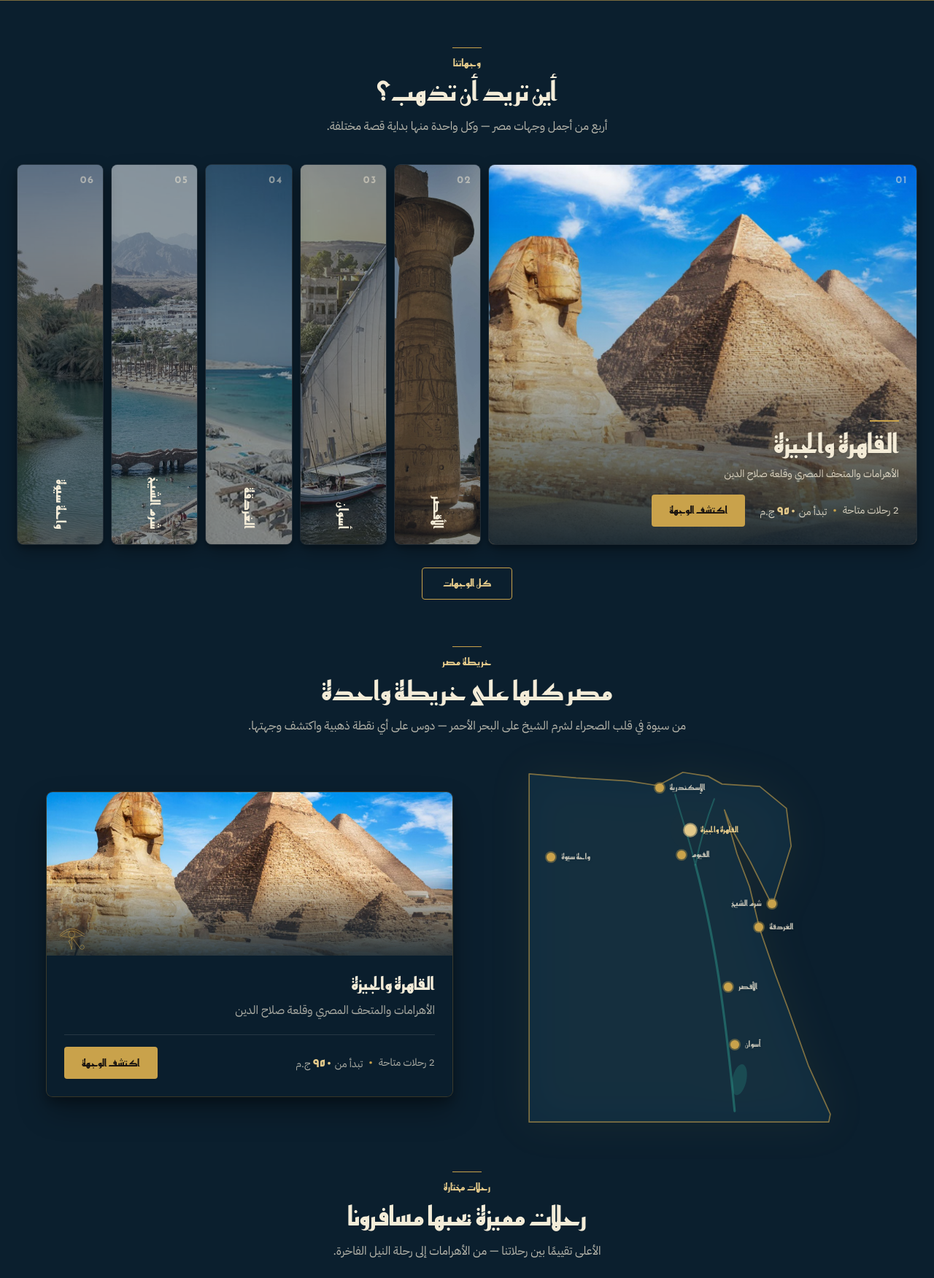
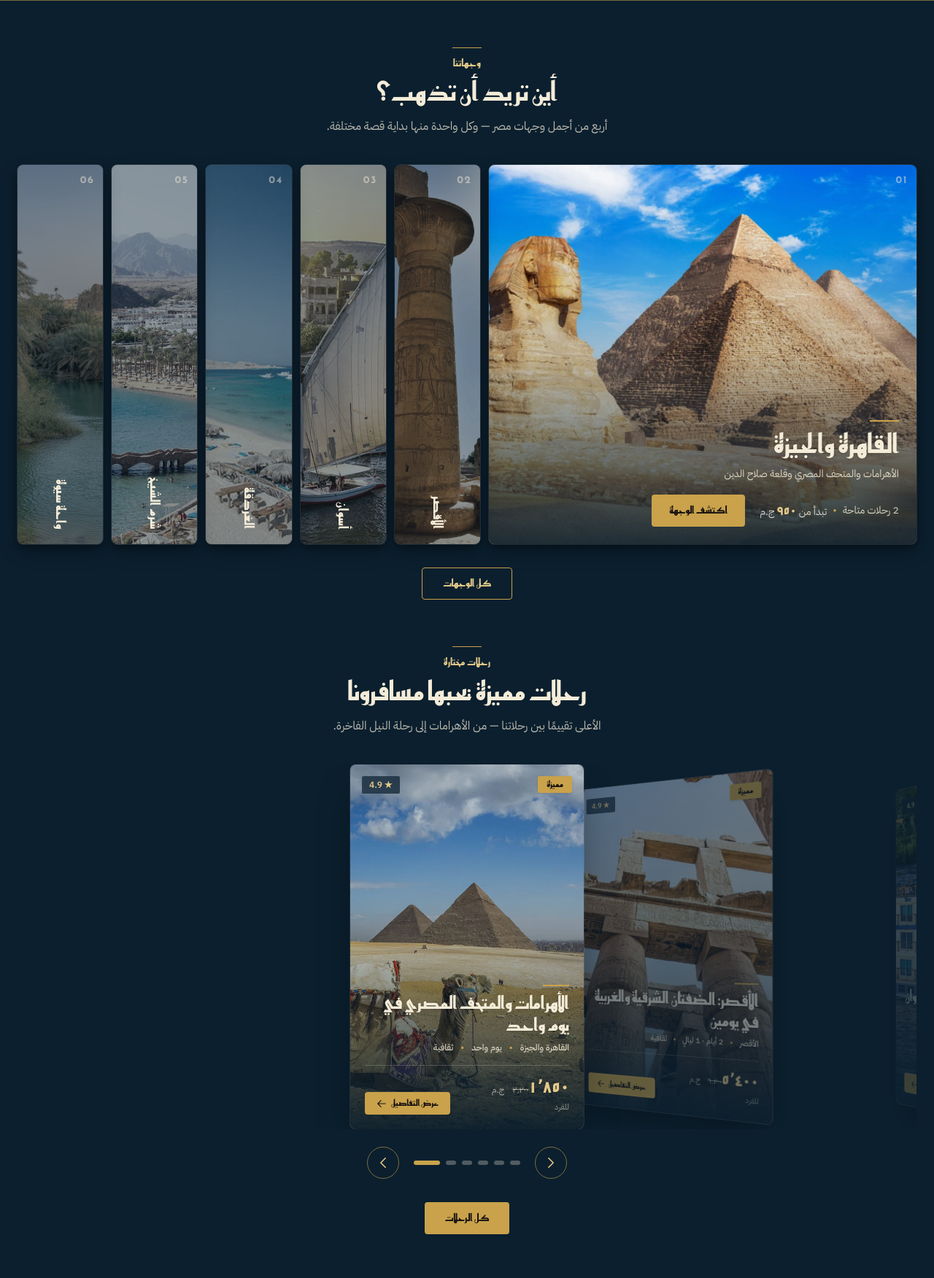
Before and after one commit to sayedelshazly/Masr-Rayh_Gay, a Laravel app: page / in a window 1280 px wide. Shown: the part 921-2673 px from the top of the page at 73% size. Run offline with Laravel 12, Linux system fonts and the light colour scheme; data comes from the database, SQL or seed files in the repository; style sheets or scripts are compiled from the project's sources; some libraries are stand-ins or nearby versions.

Commit message:
Remove Egypt map section and hero search form; hero rebalanced around its two CTAs

```diff
--- a/resources/js/Components/EgyptMap.jsx
+++ /dev/null
@@ -1,170 +0,0 @@
-import { useEffect, useState } from 'react';
-import { useLocale } from '../i18n/LocaleContext';
-import { formatPrice, localized } from '../lib/format';
-import Button from './Button';
-
-/**
- * Interactive map of Egypt — a stylised golden outline (with the Nile
- * drawn in turquoise) carrying the eight destinations as pulsing
- * pins. Selecting a pin (tap, click, or the slow auto-tour that runs
- * until the visitor takes over) fills the side panel with that
- * destination's photo, tagline and explore link. Pin positions are
- * real lat/lng projected onto the outline's viewBox.
- */
-const PIN_POSITIONS = {
-    alexandria: { x: 42, y: 6.5 },
-    'cairo-giza': { x: 51.8, y: 18.3 },
-    fayoum: { x: 49, y: 25.2 },
-    siwa: { x: 7.5, y: 25.7 },
-    luxor: { x: 64, y: 61.7 },
-    aswan: { x: 66, y: 77.8 },
-    hurghada: { x: 73.8, y: 45.2 },
-    'sharm-el-sheikh': { x: 77.8, y: 38.7, labelLeft: true },
-};
-
-const EGYPT_OUTLINE =
-    'M 2,12 L 62,17 L 128,21 L 166,27 L 198,10 L 230,15 L 248,25 L 296,28 L 330,56 L 336,104 L 312,180 L 284,124 L 263,87 L 251,58 L 267,114 L 283,156 L 296,210 L 316,268 L 333,314 L 358,384 L 386,446 L 384,456 L 2,456 Z';
-
-export default function EgyptMap({ destinations }) {
-    const { t, locale } = useLocale();
-    const pinned = destinations.filter((destination) => PIN_POSITIONS[destination.slug]);
-    const [activeSlug, setActiveSlug] = useState(pinned[0]?.slug);
-    const [auto, setAuto] = useState(true);
-
-    // A slow guided tour of the pins until the visitor picks one.
-    useEffect(() => {
-        if (!auto || pinned.length < 2) {
-            return undefined;
-        }
-        const id = setInterval(() => {
-            setActiveSlug((current) => {
-                const index = pinned.findIndex((destination) => destination.slug === current);
-                return pinned[(index + 1) % pinned.length].slug;
-            });
-        }, 4200);
-        return () => clearInterval(id);
-    }, [auto, pinned]);
-
-    const active = pinned.find((destination) => destination.slug === activeSlug) ?? pinned[0];
-
-    if (!active) {
-        return null;
-    }
-
-    const select = (slug) => {
-        setAuto(false);
-        setActiveSlug(slug);
-    };
-
-    return (
-        <div className="mx-auto grid max-w-6xl items-center gap-10 lg:grid-cols-2">
-            {/* ——— the map ——— */}
-            <div className="relative mx-auto aspect-[400/460] w-full max-w-[430px]">
-                <svg
-                    viewBox="0 0 400 460"
-                    className="absolute inset-0 h-full w-full [filter:drop-shadow(0_0_28px_rgba(201,162,75,0.14))]"
-                    aria-hidden="true"
-                >
-                    <path d={EGYPT_OUTLINE} className="fill-nile-800/45 stroke-gold-500/60" strokeWidth="1.6" strokeLinejoin="round" />
-                    {/* the Nile */}
-                    <path
-                        d="M 264,442 C 258,380 252,330 246,288 C 240,244 228,180 214,128"
-                        fill="none"
-                        className="stroke-turquoise-600"
-                        strokeWidth="3"
-                        strokeLinecap="round"
-                        opacity="0.55"
-                    />
-                    <path d="M 214,128 C 206,96 196,66 188,38 M 214,128 C 220,98 228,70 238,44" fill="none" className="stroke-turquoise-600" strokeWidth="2" strokeLinecap="round" opacity="0.45" />
-                    <ellipse cx="270" cy="402" rx="9" ry="20" transform="rotate(12 270 402)" className="fill-turquoise-600" opacity="0.3" />
-                </svg>
-
-                {pinned.map((destination) => {
-                    const pos = PIN_POSITIONS[destination.slug];
-                    const isActive = destination.slug === active.slug;
-                    const name = localized(destination, 'name', locale);
-
-                    return (
-                        <button
-                            key={destination.id}
-                            type="button"
-                            onClick={() => select(destination.slug)}
-                            onMouseEnter={() => select(destination.slug)}
-                            aria-pressed={isActive}
-                            aria-label={name}
-                            className="group absolute z-10 -translate-x-1/2 -translate-y-1/2"
-                            style={{ left: `${pos.x}%`, top: `${pos.y}%` }}
-                        >
-                            <span className="relative flex h-7 w-7 items-center justify-center">
-                                {isActive && (
-                                    <span aria-hidden="true" className="absolute inline-flex h-full w-full animate-ping rounded-full bg-gold-500/45" />
-                                )}
-                                <span
-                                    aria-hidden="true"
-                                    className={`relative inline-flex rounded-full ring-2 transition-all duration-300 ${
-                                        isActive
-                                            ? 'h-4 w-4 bg-gold-300 ring-gold-300/60'
-                                            : 'h-3 w-3 bg-gold-500 ring-gold-500/40 group-hover:scale-125'
-                                    }`}
-                                />
-                            </span>
-                            <span
-                                className={`font-display pointer-events-none absolute top-1/2 -translate-y-1/2 whitespace-nowrap text-[11px] font-bold drop-shadow transition-all duration-300 ${
-                                    pos.labelLeft ? 'right-full me-1' : 'left-full ms-1'
-                                } ${isActive ? 'text-gold-300' : 'text-sand-100/75'} ${isActive ? '' : 'hidden sm:block'}`}
-                            >
-                                {name}
-                            </span>
-                        </button>
-                    );
-                })}
-            </div>
-
-            {/* ——— the panel ——— */}
-            <div
-                key={active.slug}
-                className="animate-quote-in overflow-hidden rounded-lg bg-nile-950/70 shadow-xl shadow-black/30 ring-1 ring-gold-500/25 backdrop-blur-sm"
-            >
-                <div className="relative h-48 sm:h-56">
-                    {active.image ? (
-                        <img src={active.image} alt={localized(active, 'name', locale)} className="absolute inset-0 h-full w-full object-cover" />
-                    ) : (
-                        <div aria-hidden="true" className={`absolute inset-0 bg-gradient-to-br ${active.gradient ?? 'from-nile-800 via-sky-600 to-nile-950'}`} />
-                    )}
-                    <div aria-hidden="true" className="absolute inset-0 bg-gradient-to-t from-nile-950/85 via-transparent to-transparent" />
-                    <span aria-hidden="true" className="font-glyph absolute bottom-3 end-4 text-3xl text-gold-500/80">
-                        {active.glyph ?? '𓂀'}
-                    </span>
-                </div>
-                <div className="p-6">
-                    <h3 className="font-display text-2xl font-bold text-sand-100">{localized(active, 'name', locale)}</h3>
-                    <p className="mt-2 line-clamp-3 leading-relaxed text-sand-100/70">{localized(active, 'tagline', locale)}</p>
-                    <div className="mt-5 flex flex-wrap items-center justify-between gap-4 border-t border-sand-100/12 pt-4">
-                        <p className="flex flex-wrap items-center gap-x-2 text-sm text-sand-100/70">
-                            {active.tours_count != null && (
-                                <span>
-                                    {active.tours_count} {t('destinationPage.toursCount')}
-                                </span>
-                            )}
-                            {active.from_price != null && (
-                                <>
-                                    <span aria-hidden="true" className="text-gold-500">•</span>
-                                    <span>
-                                        {t('destinations.from')}{' '}
-                                        <span className="font-display text-lg font-bold text-gold-300">
-                                            {formatPrice(active.from_price, locale)}
-                                        </span>{' '}
-                                        {t('destinations.currency')}
-                                    </span>
-                                </>
-                            )}
-                        </p>
-                        <Button href={`/destinations/${active.slug}`} className="px-5">
-                            {t('destinationPage.viewDestination')}
-                        </Button>
-                    </div>
-                </div>
-            </div>
-        </div>
-    );
-}
--- a/resources/js/Pages/Home.jsx
+++ b/resources/js/Pages/Home.jsx
@@ -1,15 +1,13 @@
 import { useEffect, useMemo, useRef, useState } from 'react';
-import { Head, Link, router } from '@inertiajs/react';
+import { Head, Link } from '@inertiajs/react';
 import AppLayout from '../Layouts/AppLayout';
 import HieroglyphStrip from '../Components/HieroglyphStrip';
 import DestinationPanels from '../Components/DestinationPanels';
 import ToursCoverflow from '../Components/ToursCoverflow';
-import EgyptMap from '../Components/EgyptMap';
 import Button from '../Components/Button';
 import OrnamentDivider from '../Components/OrnamentDivider';
 import Reveal from '../Components/Reveal';
 import { useLocale } from '../i18n/LocaleContext';
-import { localized } from '../lib/format';
 import { stats, toHieroglyphs } from '../data/home';
 
 function SectionHeading({ kicker, title, subtitle, dark = false }) {
@@ -29,9 +27,8 @@ function SectionHeading({ kicker, title, subtitle, dark = false }) {
     );
 }
 
-function Hero({ destinations }) {
-    const { t, locale } = useLocale();
-    const [destination, setDestination] = useState('');
+function Hero() {
+    const { t } = useLocale();
 
     return (
         <section className="relative flex min-h-[100vh] flex-col overflow-hidden bg-nile-950">
@@ -56,78 +53,31 @@ function Hero({ destinations }) {
             </video>
             <div className="absolute inset-0 bg-gradient-to-b from-nile-950/85 via-nile-950/55 to-nile-950" aria-hidden="true" />
             <HieroglyphStrip className="relative pt-[92px] text-center text-lg text-gold-500/40" />
-            <div className="relative mx-auto flex w-full max-w-7xl flex-1 flex-col items-center justify-center px-4 pb-16 pt-10 text-center sm:px-6">
+            <div className="relative mx-auto flex w-full max-w-7xl flex-1 flex-col items-center justify-center px-4 pb-24 pt-10 text-center sm:px-6">
                 <p className="font-display flex items-center justify-center gap-3 text-sm font-bold tracking-[0.2em] text-gold-300">
                     <span aria-hidden="true" className="h-px w-8 bg-gold-500/70" />
                     {t('hero.kicker')}
                     <span aria-hidden="true" className="h-px w-8 bg-gold-500/70" />
                 </p>
-                <h1 className="font-display mx-auto mt-5 max-w-4xl text-5xl font-extrabold leading-snug text-sand-100 sm:text-6xl lg:text-7xl">
+                <h1 className="font-display mx-auto mt-6 max-w-4xl text-5xl font-extrabold leading-snug text-sand-100 sm:text-6xl lg:text-7xl">
                     {t('hero.title')}
                 </h1>
-                <p className="mx-auto mt-5 max-w-2xl leading-loose text-sand-100/75 sm:text-lg">{t('hero.subtitle')}</p>
+                <p className="mx-auto mt-6 max-w-2xl leading-loose text-sand-100/75 sm:text-lg">{t('hero.subtitle')}</p>
 
-                <div className="mt-8 flex flex-wrap items-center justify-center gap-4">
-                    <a
-                        href="#booking"
-                        className="font-subhead inline-flex min-h-[44px] items-center rounded-md bg-gold-500 px-7 py-3 font-bold text-ink-900 shadow-md transition-colors duration-150 ease-stone hover:bg-gold-300"
+                <div className="mt-10 flex flex-wrap items-center justify-center gap-4">
+                    <Link
+                        href="/tours"
+                        className="font-subhead inline-flex min-h-[48px] items-center rounded-md bg-gold-500 px-8 py-3 font-bold text-ink-900 shadow-[0_10px_35px_rgba(201,162,75,0.4)] transition-colors duration-150 ease-stone hover:bg-gold-300"
                     >
                         {t('hero.bookTrip')}
-                    </a>
+                    </Link>
                     <Link
                         href="/tours"
-                        className="font-subhead inline-flex min-h-[44px] items-center rounded-md border border-gold-500 px-7 py-3 font-bold text-gold-300 transition-colors duration-150 ease-stone hover:bg-gold-500/10"
+                        className="font-subhead inline-flex min-h-[48px] items-center rounded-md border border-gold-500 px-8 py-3 font-bold text-gold-300 transition-colors duration-150 ease-stone hover:bg-gold-500/10"
                     >
                         {t('hero.exploreTours')}
                     </Link>
                 </div>
-
-                {/* Search bar — the destination choice jumps to the filtered tours page */}
-                <form
-                    id="booking"
-                    onSubmit={(event) => {
-                        event.preventDefault();
-                        router.get('/tours', destination ? { destination } : {});
-                    }}
-                    className="mx-auto mt-12 grid w-full max-w-4xl gap-3 rounded-lg border border-sand-100/25 bg-sand-100/10 p-4 text-start shadow-lg shadow-ink-900/10 backdrop-blur-md sm:grid-cols-2 lg:grid-cols-[1fr_1fr_1fr_auto] lg:py-3 lg:ps-6"
-                >
-                    <label className="block px-2">
-                        <span className="text-xs font-semibold text-gold-300">{t('search.destination')}</span>
-                        <select
-                            className="mt-1 w-full bg-transparent text-sm font-medium text-sand-100 outline-none [&>option]:text-ink-900"
-                            value={destination}
-                            onChange={(event) => setDestination(event.target.value)}
-                        >
-                            <option value="" disabled>
-                                {t('search.destinationPlaceholder')}
-                            </option>
-                            {destinations.map((item) => (
-                                <option key={item.slug} value={item.slug}>
-                                    {localized(item, 'name', locale)}
-                                </option>
-                            ))}
-                        </select>
-                    </label>
-                    <label className="block px-2">
-                        <span className="text-xs font-semibold text-gold-300">{t('search.date')}</span>
-                        <input type="date" className="mt-1 w-full bg-transparent text-sm font-medium text-sand-100 outline-none [color-scheme:dark]" />
-                    </label>
-                    <label className="block px-2">
-                        <span className="text-xs font-semibold text-gold-300">{t('search.travelers')}</span>
-                        <select className="mt-1 w-full bg-transparent text-sm font-medium text-sand-100 outline-none [&>option]:text-ink-900" defaultValue="2">
-                            <option value="1">{t('search.travelersOne')}</option>
-                            <option value="2">{t('search.travelersTwo')}</option>
-                            <option value="3-4">{t('search.travelersThreeFour')}</option>
-                            <option value="group">{t('search.travelersGroup')}</option>
-                        </select>
-                    </label>
-                    <button
-                        type="submit"
-                        className="font-subhead min-h-[44px] rounded-md bg-gold-500 px-6 py-3 font-bold text-ink-900 transition-colors duration-150 ease-stone hover:bg-gold-300"
-                    >
-                        {t('search.button')}
-                    </button>
-                </form>
             </div>
 
             {/* Scroll cue */}
@@ -619,22 +569,16 @@ function CtaBanner() {
     );
 }
 
-export default function Home({ destinations = [], featuredDestinations = [], featuredTours = [] }) {
+export default function Home({ featuredDestinations = [], featuredTours = [] }) {
     const { t } = useLocale();
 
     return (
         <AppLayout>
             <Head title={t('meta.homeTitle')} />
-            <Hero destinations={destinations} />
+            <Hero />
             <StatsStrip />
             <Reveal>
                 <FeaturedDestinations destinations={featuredDestinations} />
-            </Reveal>
-            <Reveal>
-                <section className="mx-auto max-w-7xl px-4 pb-16 sm:px-6">
-                    <SectionHeading dark kicker={t('map.kicker')} title={t('map.title')} subtitle={t('map.subtitle')} />
-                    <EgyptMap destinations={destinations} />
-                </section>
             </Reveal>
             <Reveal>
                 <FeaturedTours tours={featuredTours} />
--- a/resources/js/i18n/translations.js
+++ b/resources/js/i18n/translations.js
@@ -75,11 +75,6 @@ export const translations = {
             featured: 'مميزة',
             viewDetails: 'عرض التفاصيل',
             from: 'تبدأ من',
-        },
-        map: {
-            kicker: 'خريطة مصر',
-            title: 'مصر كلها على خريطة واحدة',
-            subtitle: 'من سيوة في قلب الصحراء لشرم الشيخ على البحر الأحمر — دوس على أي نقطة ذهبية واكتشف وجهتها.',
         },
         featuredTours: {
             kicker: 'رحلات مختارة',
@@ -528,11 +523,6 @@ export const translations = {
             viewDetails: 'View details',
             from: 'From',
         },
-        map: {
-            kicker: 'Map of Egypt',
-            title: 'All of Egypt on one map',
-            subtitle: 'From Siwa deep in the desert to Sharm El Sheikh on the Red Sea — tap any golden pin to explore its destination.',
-        },
         featuredTours: {
             kicker: 'Handpicked Tours',
             title: 'Featured tours our travelers love',
```
